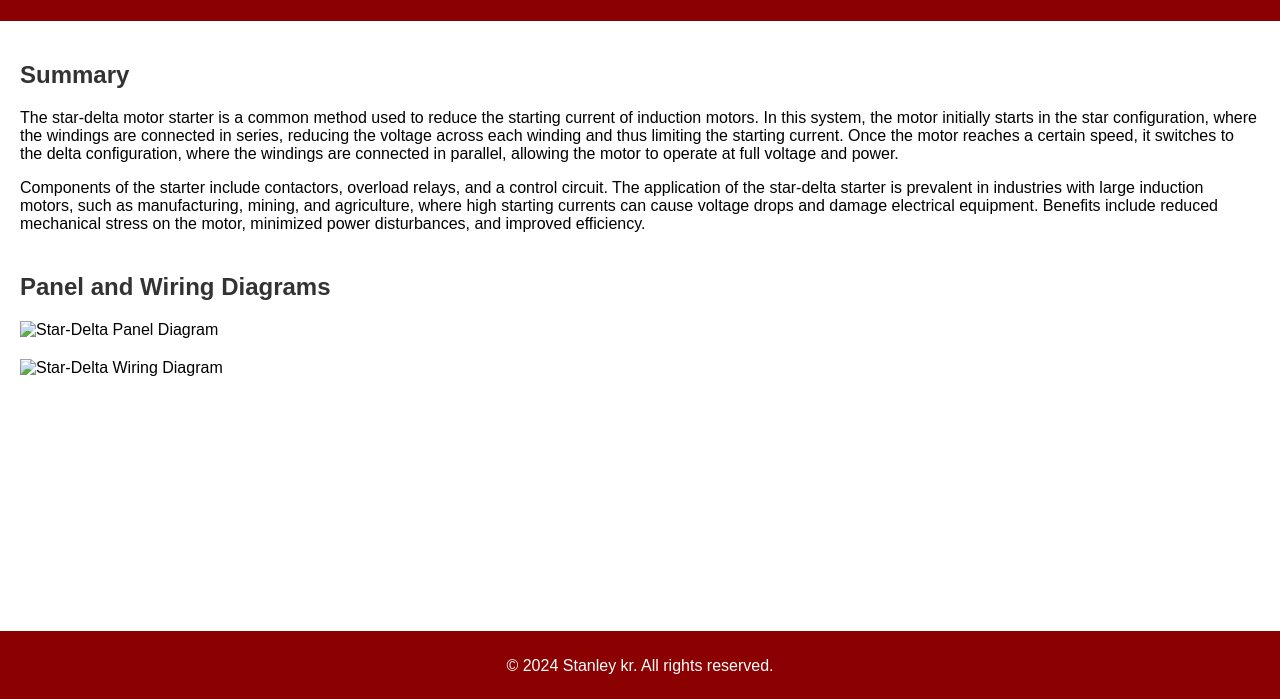
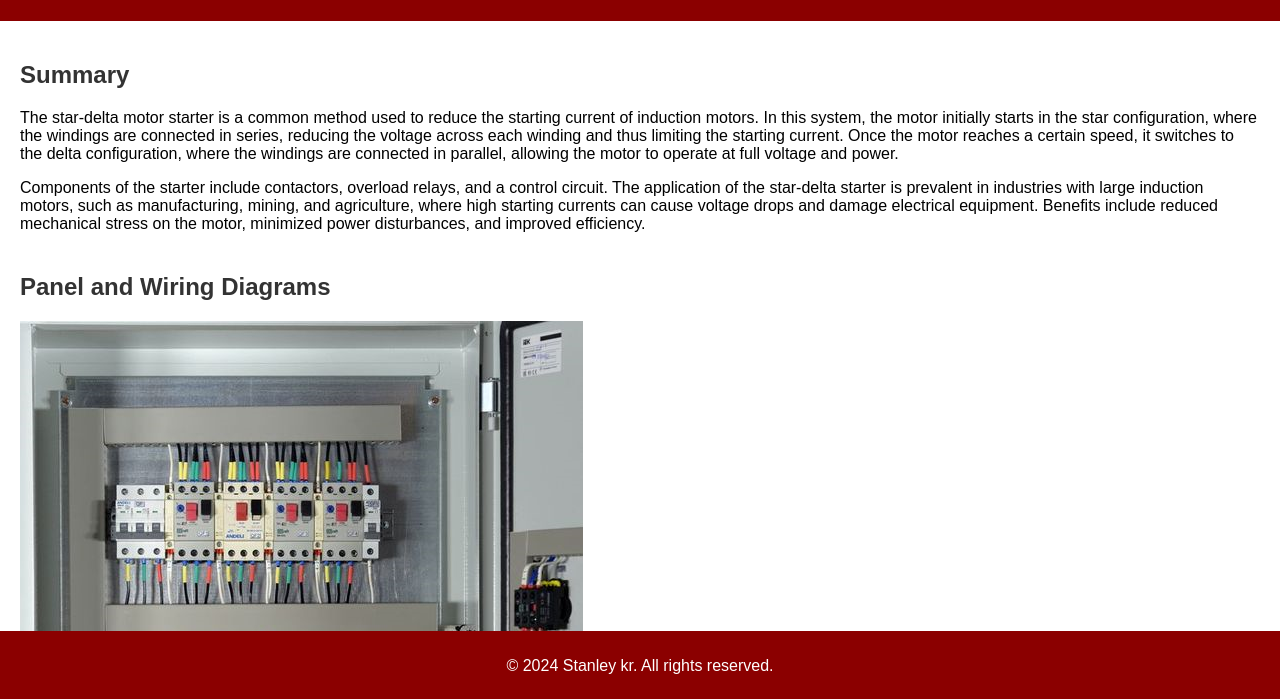
Before and after one commit to stanley-mburu/star-delta-github.io, a plain HTML site: page index.html in a window 1280 px wide. Shown: the part 99-798 px from the top of the page. Drawn offline with Linux system fonts and the light colour scheme.

Commit message:
Add files via upload

```diff
--- a/index.html
+++ b/index.html
@@ -18,8 +18,8 @@
         </section>
         <section class="diagrams">
             <h2>Panel and Wiring Diagrams</h2>
-            <img src="star-delta-panel-diagram.png" alt="Star-Delta Panel Diagram">
-            <img src="star-delta-wiring-diagram.png" alt="Star-Delta Wiring Diagram">
+            <img src="pn19.png" alt="Star-Delta Panel Diagram">
+            <img src="pn20.png" alt="Star-Delta Wiring Diagram">
         </section>
     </main>
     <footer>
```
